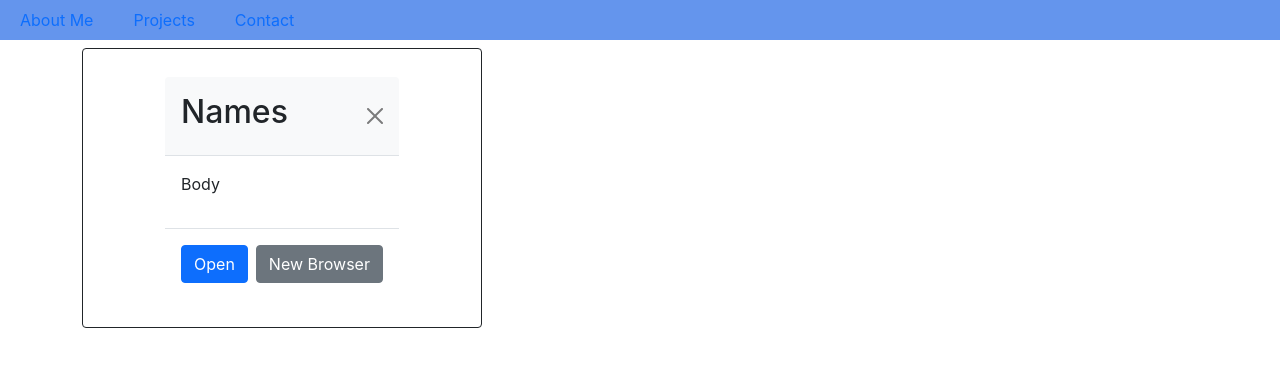
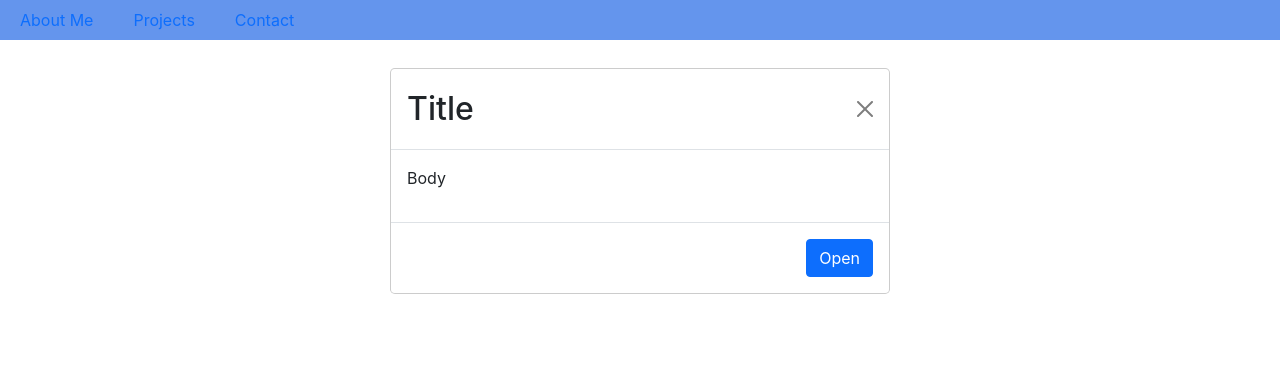
Before and after one commit to rakky21/re-ux, a React (Create React App) app: page / in a window 1280 px wide. Both pictures are taken after a click on the element "Projects". Shown: the top 366 px of the page. Built offline with nearby package versions, Linux system fonts and the light colour scheme.

Commit message:
added the modal instead of card

```diff
--- a/src/components/Projects/Projects.js
+++ b/src/components/Projects/Projects.js
@@ -3,31 +3,17 @@ import React from "react";
 function Projects() {
   return (
     <section className="container my-2">
-      <div className="card" style={{ border: "1px solid", width: "25rem" }}>
-        {/* one model displays all */}
-        {/* open, close and/or open a new tab button */}
-        {/* combine portfolio with about me */}
-        <div className="modal-dialog">
-          <div className="modal-header bg-light">
-            <h2 className="model-little">Names</h2>
-            <button
-              type="button"
-              class="btn-close"
-              data-bs-dismiss="modal"
-              aria-label="Close"
-            ></button>
+      <div className="modal-dialog">
+        <div className="modal-content">
+          <div className="modal-header">
+            <h2 className="modal-title"> Title</h2>
+            <button className="btn-close"></button>
           </div>
           <div className="modal-body">
             <p> Body </p>
           </div>
           <div className="modal-footer">
-            <button type="button" className="btn btn-primary">
-              Open{" "}
-            </button>
-            <button type="button" className="btn btn-secondary">
-              {" "}
-              New Browser{" "}
-            </button>
+            <button className="button btn btn-primary">Open</button>
           </div>
         </div>
       </div>
```
